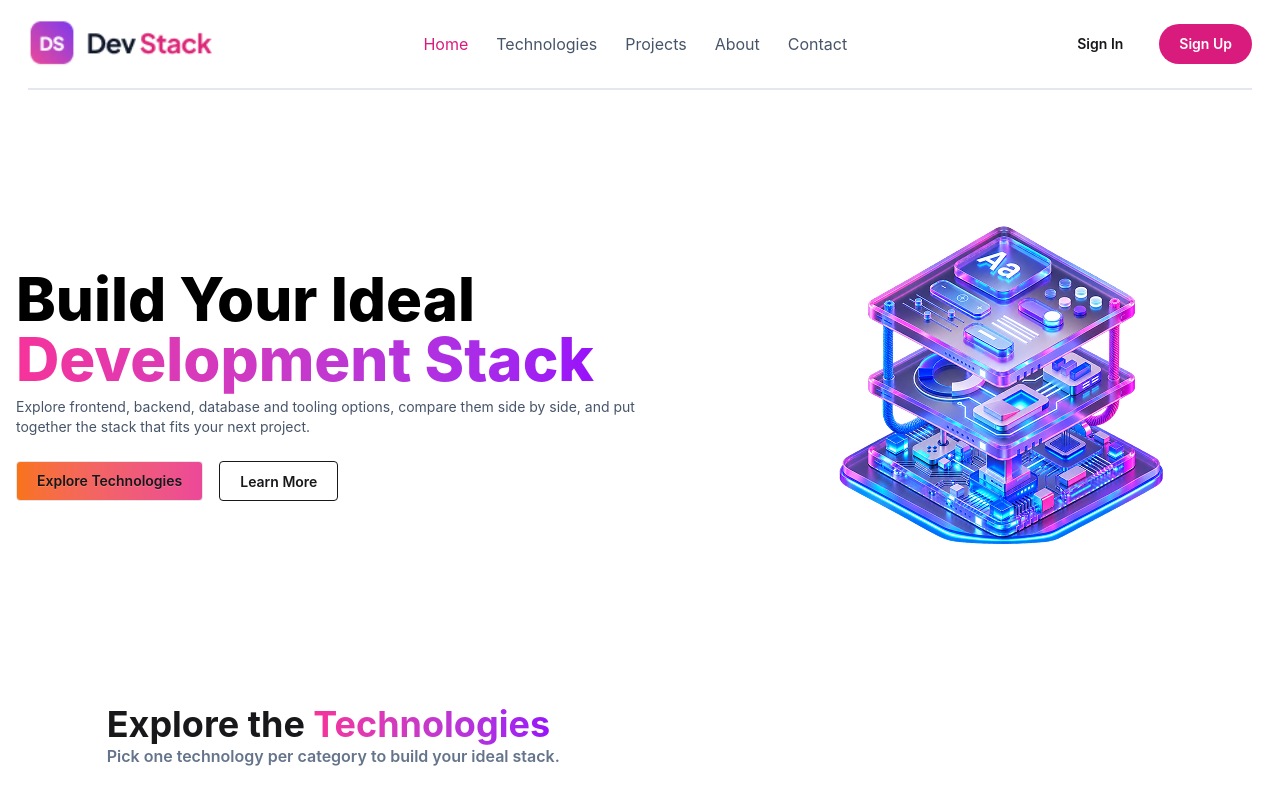
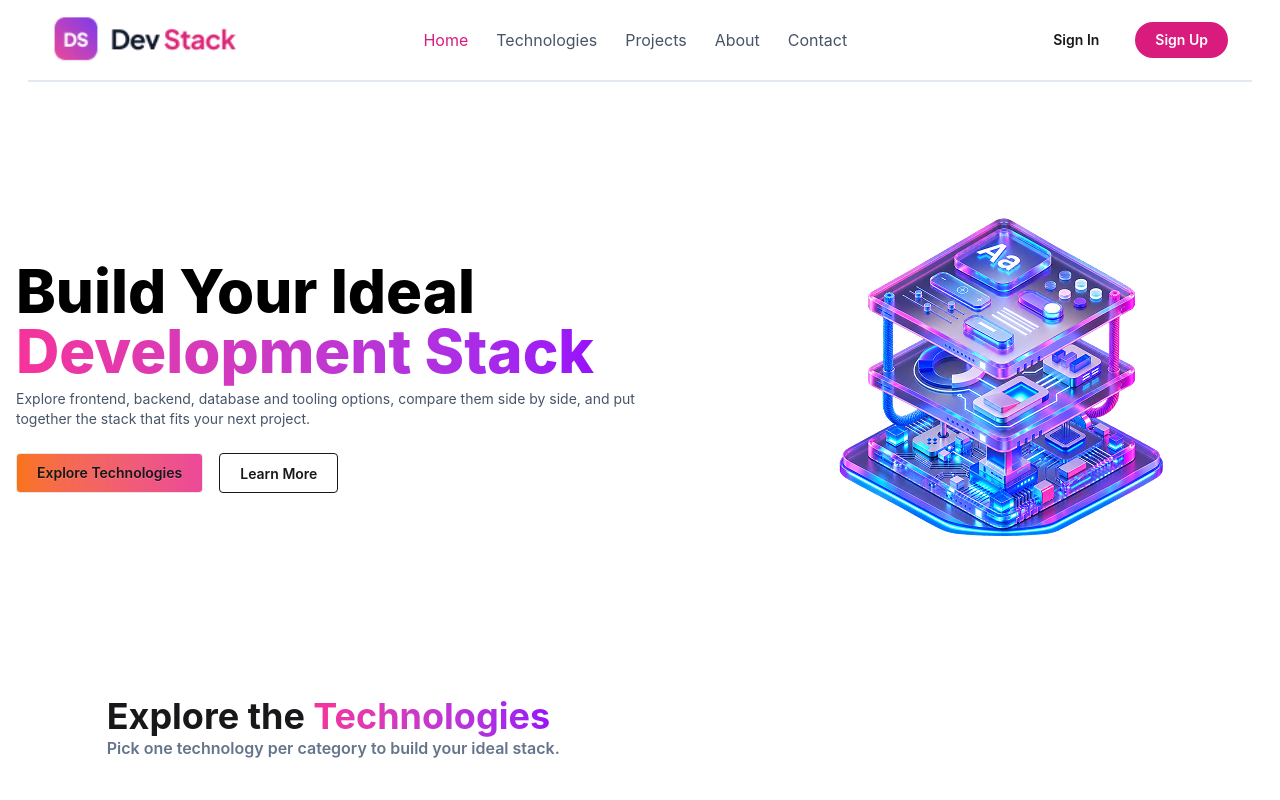
Before and after one commit to Maha-bub/DevStack-A5, a React (Vite) app: page / in a window 1280 px wide. Shown: the top 800 px of the page. Built offline with nearby package versions, Linux system fonts and the light colour scheme.

Commit message:
header section updated

```diff
--- a/src/Components/NavHeader.tsx
+++ b/src/Components/NavHeader.tsx
@@ -7,19 +7,34 @@ const NavHeader = () => {
         <>
 
             <nav className='container sticky z-50 top-0 bg-white mx-auto px-7'>
-                <div className='flex justify-between items-center py-5 border-b-2 border-slate-200'>
-                    <img className='h-12 sm:h-12' src={Logo} alt="DevStack Logo" />
+
+
+                <div className='max-w-7xl mx-auto px-4 sm:px-5 lg:px-6 border-b-2 border-slate-200'>
+                    <div className='flex justify-between items-center py-4'>
+                        <img className='h-10 sm:h-12' src={Logo} alt="DevStack Logo" />
 
                         {/* desktop menu */}
-                    <ul className='items-center hidden md:flex gap-7 text-[#475569] lg:items-center justify-center'>
-                        <li><a className='text-[#D91B7E] ' href="">Home</a></li>
+                        <ul className='hidden md:flex items-center gap-7 text-[#475569]'>
+                            <li>
+                                <a className='text-[#D91B7E] ' href="">Home
+                                </a>
+                            </li>
                             <li><a href="">Technologies</a></li>
                             <li><a href="">Projects</a></li>
                             <li><a href="">About</a></li>
                             <li><a href="">Contact</a></li>
                         </ul>
 
-                    {/* Mobile menu button */}
+
+                        <div className='fled
+                        items-center gap-3 sm:gap-4'>
+                            <div className='hidden sm:flex items-center gap-3 sm:gap-4'>
+                                <button className="rounded-full text-sm font-semibold py-2 px-4
+                                 md:px-5">Sign In</button>
+                                <button className="rounded-full text-sm font-semibold py-2 px-4 sm:px-5 text-white bg-[#D91B7E]">Sign Up</button>
+                            </div>
+
+                        </div>
                         <button
                             onClick={() => setIsOpen(!isOpen)}
                             className='md:hidden text-3xl'>
@@ -55,12 +70,10 @@ const NavHeader = () => {
                                 </li>
                             </ul>
                         )}
-                    <div className='flex gap-4'>
-                        <button className="rounded-full text-sm font-semibold py-2.5 px-5">Sign In</button>
-                        <button className="rounded-full text-sm font-semibold py-2.5 px-5 text-white bg-[#D91B7E]">Sign Up</button>
+
                     </div>
                 </div>
-            </nav>
+            </nav >
 
 
         </>
```
Lines whose indentation alone changed are shown as unchanged.
